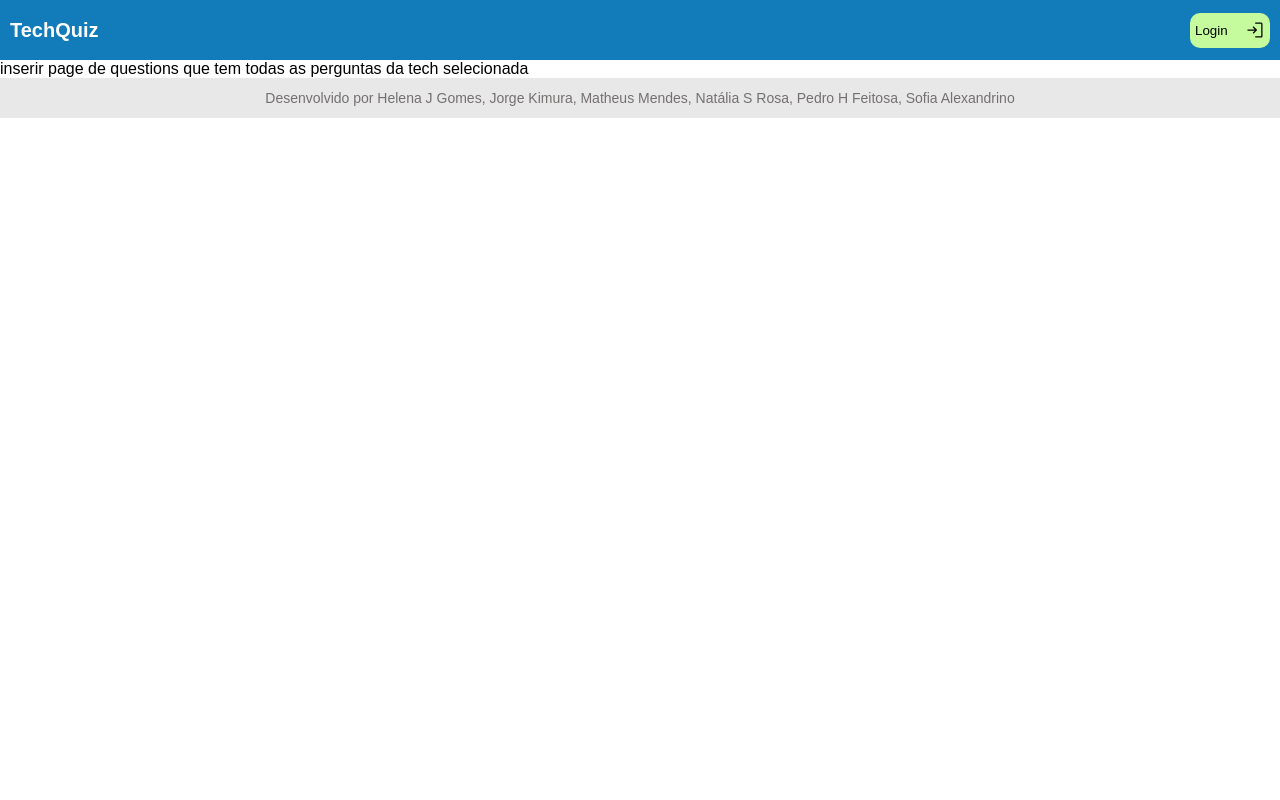
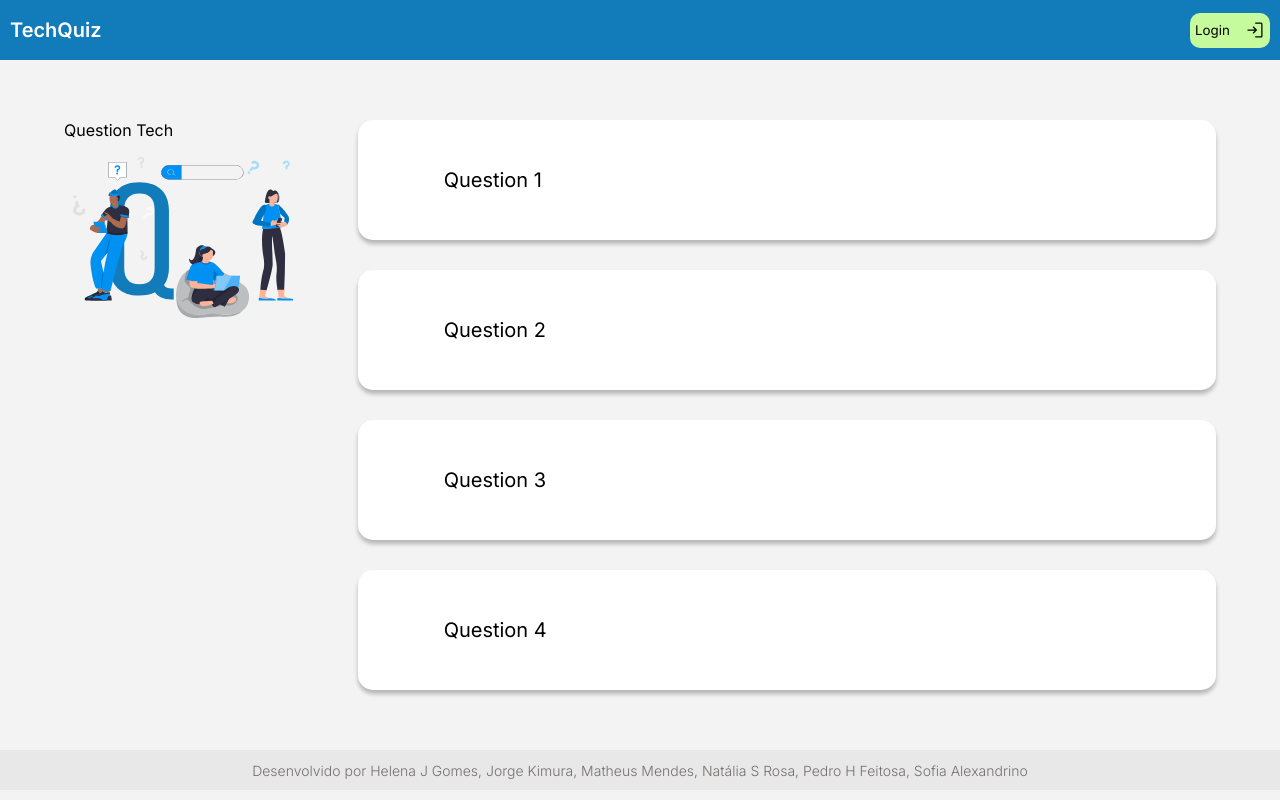
Before and after one commit to m4-t12-equipe35/techquiz-frontend, a React (Create React App) app: page /questions in a window 1280 px wide. Built offline with nearby package versions, Linux system fonts and the light colour scheme.

Commit message:
feature: questions

```diff
--- /dev/null
+++ b/src/components/Questions/Questions.style.ts
@@ -0,0 +1,54 @@
+import styled from 'styled-components';
+import convertToRem from '../../utils/convertToRem';
+
+export const QuestionsMain = styled.main`
+  width: 90%;
+  max-width: ${convertToRem(1600)};
+  height: 100%;
+  margin: ${convertToRem(60)} auto;
+  display: flex;
+  justify-content: space-between;
+  gap: ${convertToRem(65)};
+`
+
+export const QuestionsLeft = styled.div`
+  width: 20%;
+  display: flex;
+  flex-direction: column;
+  gap: ${convertToRem(160)};
+
+  img {
+    width: 100%;
+  }
+`
+
+export const QuestionsRight = styled.div`
+  width: 75%;
+`
+
+export const QuestionsList = styled.ul`
+  max-width: ${convertToRem(1200)};
+  display: flex;
+  flex-direction: column;
+  gap: ${convertToRem(30)};
+`
+
+export const QuestionItem = styled.li`
+  display: flex;
+  justify-content: flex-start;
+  align-items: center;
+  width: 100%;
+  height: ${convertToRem(120)};
+  padding: 0 10%;
+  border-radius: 15px;
+  box-shadow: 0px 4px 4px rgba(0, 0, 0, 0.25);
+  background-color: var(--white);
+  color: var(--black);
+  font-size: ${convertToRem(20)};
+  transition: 0.3s;
+
+  :hover{
+  background-color: var(--blue-light);
+  color: var(--white);
+  }
+`
--- /dev/null
+++ b/src/contexts/QuestionsContext.tsx
@@ -0,0 +1,59 @@
+import { useState, createContext, ReactNode, useEffect } from "react";
+import api from "../services/index";
+
+interface IAnswersRequest {
+  question_id: string;
+  answer: string;
+  isCorrect: boolean;
+}
+
+interface IQuestionRequest {
+  question: string;
+  level: string;
+  techId: string;
+  answers: IAnswersRequest[];
+}
+
+interface IQuestion extends IQuestionRequest {
+  id: string;
+}
+
+interface IQuestionProviderProps {
+  children: ReactNode;
+}
+
+interface IQuestionContext {
+  questions: IQuestion[];
+  // getQuestions: () => void;
+}
+
+export const QuestionContext = createContext<IQuestionContext>(
+  {} as IQuestionContext
+);
+
+export function QuestionProvider({ children }: IQuestionProviderProps) {
+  const [questions, setQuestions] = useState<IQuestion[]>([] as IQuestion[]);
+  // const token = localStorage.getItem("@TOKEN");
+
+  useEffect(() => {
+    console.log("use effect");
+    async function getQuestions(): Promise<void> {
+      try {
+        // api.defaults.headers.common.Authorization = `Bearer ${token}`;
+        const response = await api.get<IQuestion[]>("/questions");
+        setQuestions(response.data);
+        console.log("test");
+      } catch (error) {
+        console.log(error);
+      }
+    }
+
+    getQuestions();
+  }, []);
+
+  return (
+    <QuestionContext.Provider value={{ questions }}>
+      {children}
+    </QuestionContext.Provider>
+  );
+}
--- /dev/null
+++ b/src/pages/QuestionsPage.tsx
@@ -0,0 +1,43 @@
+import { useContext } from "react";
+import {
+  QuestionItem,
+  QuestionsLeft,
+  QuestionsList,
+  QuestionsMain,
+  QuestionsRight,
+} from "../components/Questions/Questions.style";
+import { QuestionContext } from "../contexts/QuestionsContext";
+import questionFigure from "../assets/questions.svg";
+
+const QuestionsPage = () => {
+  const { questions } = useContext(QuestionContext);
+
+  return (
+    <QuestionsMain>
+      <QuestionsLeft>
+        <div>
+          <p>Question Tech</p>
+          <img src={questionFigure} alt="" />
+        </div>
+      </QuestionsLeft>
+      <QuestionsRight>
+        <QuestionsList>
+          <QuestionItem>
+            <p>Question 1</p>
+          </QuestionItem>
+          <QuestionItem>
+            <p>Question 2</p>
+          </QuestionItem>
+          <QuestionItem>
+            <p>Question 3</p>
+          </QuestionItem>
+          <QuestionItem>
+            <p>Question 4</p>
+          </QuestionItem>
+        </QuestionsList>
+      </QuestionsRight>
+    </QuestionsMain>
+  );
+};
+
+export default QuestionsPage;
--- a/src/routes/index.tsx
+++ b/src/routes/index.tsx
@@ -1,17 +1,12 @@
 import Homepage from "../components/Home/home";
 import { Route, Routes, Navigate } from "react-router-dom";
+import QuestionsPage from "../pages/QuestionsPage";
 const Router = () => {
   return (
     <Routes>
-
       <Route path="/" element={"inserir page de cadastro"} />
       <Route path="/dashboard" element={<Homepage />} />
-      <Route
-        path="/questions"
-        element={
-          "inserir page de questions que tem todas as perguntas da tech selecionada"
-        }
-      />
+      <Route path="/questions" element={<QuestionsPage />} />
       <Route
         path="/answers"
         element={
--- a/src/styles/global.ts
+++ b/src/styles/global.ts
@@ -13,11 +13,12 @@ const GlobalStyle = createGlobalStyle`
 --pearl: #F3F3F3;
 --white: #FFFF;
 --black:#000;
+}
 
 body{
-	font-family: sans-serif;
+	background-color: var(--pearl);
 }
-}
+
 html, body, div, span, object, iframe,
 h1, h2, h3, h4, h5, h6, p, blockquote,
 a, address, cite, code strong,center,
@@ -45,7 +46,7 @@ footer, header, hgroup, menu, nav, section {
 	display: block;
 }
 
-body{
+body, button, input{
 	font-family: 'Inter', sans-serif;
 }
 
--- /dev/null
+++ b/src/utils/convertToRem.tsx
@@ -0,0 +1,4 @@
+function convertToRem(pixels: number) {
+  return `${pixels / 16}rem`;
+}
+export default convertToRem;
```
Also changed, not shown: src/assets/questions.svg (added).
